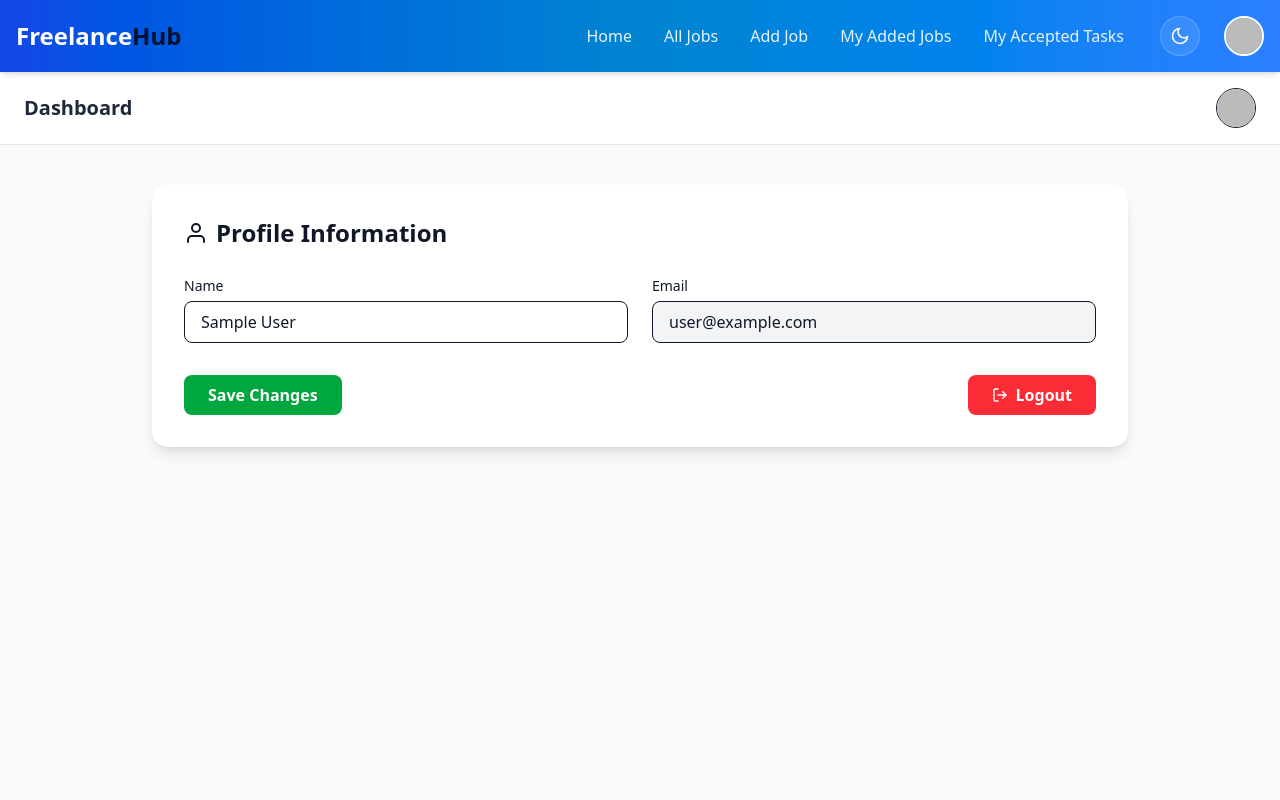
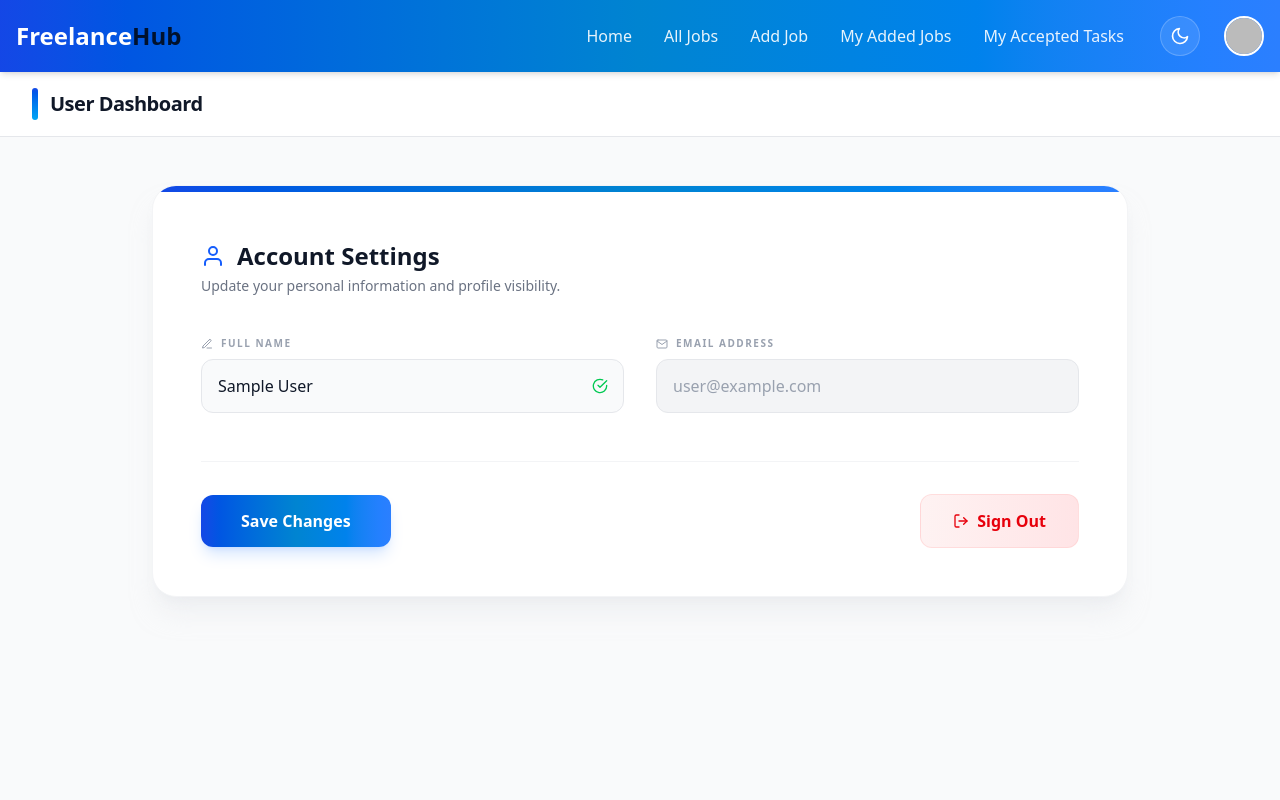
Before and after one commit to masudurrahman07/tenth-assignment-client, a React (Vite) app: page /dashboard in a window 1280 px wide. Shown: the top 800 px of the page. Built offline with nearby package versions, Linux system fonts and the light colour scheme; no server answers; sample sign-in values are in the browser's storage.

Commit message:
added user dashboard

```diff
--- a/src/components/Jobcard.jsx
+++ b/src/components/Jobcard.jsx
@@ -5,7 +5,7 @@ const JobCard = ({ job, currentUserEmail }) => {
   const isOwner = currentUserEmail === job.userEmail;
 
   return (
-    <div className="group bg-white dark:bg-gray-900 rounded-2xl overflow-hidden border border-gray-100 dark:border-gray-700 shadow-sm hover:shadow-xl transition-transform transition-shadow duration-300 hover:-translate-y-1 flex flex-col">
+    <div className="group bg-white dark:bg-gray-900 rounded-2xl overflow-hidden border border-gray-100 dark:border-gray-700 shadow-sm hover:shadow-xl transition-shadow duration-300 hover:-translate-y-1 flex flex-col">
 
       {/* Image */}
       <div className="relative overflow-hidden">
--- a/src/pages/Dashboard.jsx
+++ b/src/pages/Dashboard.jsx
@@ -1,73 +1,141 @@
-import React, { useContext } from "react";
+import React, { useContext, useState } from "react";
 import { AuthContext } from "../context/AuthContext";
-import { FiLogOut, FiUser } from "react-icons/fi";
+import { getAuth, updateProfile } from "firebase/auth"; // Fix: import getAuth
+import { toast } from "react-toastify";
+import { FiLogOut, FiUser, FiMail, FiEdit3, FiLoader, FiCheckCircle } from "react-icons/fi";
+import { motion } from "framer-motion";
 
 const Dashboard = () => {
   const { user, logOut } = useContext(AuthContext);
+  const [displayName, setDisplayName] = useState(user?.displayName || "");
+  const [isUpdating, setIsUpdating] = useState(false);
+
+  const handleUpdateProfile = async () => {
+    if (!displayName) {
+      toast.error("Name cannot be empty");
+      return;
+    }
+
+    // Access the direct Firebase Auth instance to avoid "getIdToken" errors
+    const auth = getAuth();
+    const currentUser = auth.currentUser;
+
+    if (!currentUser) {
+      toast.error("Session expired. Please log in again.");
+      return;
+    }
+
+    setIsUpdating(true);
+    try {
+      await updateProfile(currentUser, {
+        displayName: displayName,
+      });
+      toast.success("Profile updated successfully!");
+    } catch (error) {
+      console.error("Update Error:", error);
+      toast.error("Failed to update profile: " + error.message);
+    } finally {
+      setIsUpdating(false);
+    }
+  };
 
   return (
-    <div className="min-h-screen bg-gray-50 dark:bg-gray-950">
+    <div className="min-h-screen bg-gray-50 dark:bg-gray-950 transition-colors duration-300">
 
       {/* Dashboard Top Navbar */}
-      <div className="w-full bg-white dark:bg-gray-900 border-b border-gray-200 dark:border-gray-800 px-6 py-4 flex justify-between items-center">
-        <h1 className="text-xl  font-bold text-gray-800 dark:text-white">
-          Dashboard
+      <div className="w-full bg-white dark:bg-gray-900 border-b border-gray-200 dark:border-gray-800 px-8 py-4 flex justify-between items-center sticky top-0 z-10">
+        <div className="flex items-center gap-3">
+          <div className="w-1.5 h-8 bg-linear-to-b from-blue-700 to-sky-500 dark:from-[#36e2c3] dark:to-emerald-500 rounded-full"></div>
+          <h1 className="text-xl font-bold tracking-tight text-gray-900 dark:text-white">
+            User Dashboard
           </h1>
+        </div>
 
-        <div className="flex items-center gap-4">
-          <img
-            src={user?.photoURL || "https://via.placeholder.com/40"}
-            alt="user"
-            className="w-10 h-10 rounded-full border"
+      </div>
+
+      {/* Main Content */}
+      <main className="max-w-5xl mx-auto px-6 py-12">
+        <motion.div
+          initial={{ opacity: 0, y: 20 }}
+          animate={{ opacity: 1, y: 0 }}
+          className="bg-white dark:bg-gray-900 rounded-3xl shadow-xl shadow-gray-200/50 dark:shadow-none border border-gray-100 dark:border-gray-800 overflow-hidden"
+        >
+          {/* Header Accent Line */}
+          <div className="h-1.5 w-full bg-linear-to-r from-blue-700 via-sky-600 to-blue-500 dark:from-[#36e2c3] dark:via-[#2bc9ad] dark:to-[#36e2c3]"></div>
+
+          <div className="p-8 md:p-12">
+            <div className="mb-10">
+              <h2 className="text-2xl font-bold text-gray-900 dark:text-white flex items-center gap-3">
+                <FiUser className="text-blue-600 dark:text-[#36e2c3]" />
+                Account Settings
+              </h2>
+              <p className="text-sm text-gray-500 dark:text-gray-400 mt-1 font-medium">
+                Update your personal information and profile visibility.
+              </p>
+            </div>
+
+            <div className="grid grid-cols-1 md:grid-cols-2 gap-8">
+
+              {/* Name Input */}
+              <div className="space-y-2">
+                <label className="text-[10px] font-black uppercase tracking-[0.15em] text-gray-400 dark:text-gray-500 flex items-center gap-2">
+                  <FiEdit3 size={12} /> Full Name
+                </label>
+                <div className="relative">
+                  <input
+                    type="text"
+                    value={displayName}
+                    onChange={(e) => setDisplayName(e.target.value)}
+                    placeholder="Enter your name"
+                    className="w-full px-4 py-3.5 rounded-xl border border-gray-200 dark:border-gray-700 bg-gray-50 dark:bg-gray-800/50 text-gray-900 dark:text-white focus:ring-4 focus:ring-blue-500/10 focus:border-blue-500 dark:focus:border-[#36e2c3] outline-none transition-all font-medium"
+                  />
+                  {user?.displayName === displayName && displayName !== "" && (
+                    <FiCheckCircle className="absolute right-4 top-1/2 -translate-y-1/2 text-green-500" />
+                  )}
+                </div>
+              </div>
+
+              {/* Email Input */}
+              <div className="space-y-2">
+                <label className="text-[10px] font-black uppercase tracking-[0.15em] text-gray-400 dark:text-gray-500 flex items-center gap-2">
+                  <FiMail size={12} /> Email Address
+                </label>
+                <input
+                  type="email"
+                  value={user?.email || ""}
+                  disabled
+                  className="w-full px-4 py-3.5 rounded-xl border border-gray-200 dark:border-gray-700 bg-gray-100 dark:bg-gray-800 text-gray-400 dark:text-gray-500 cursor-not-allowed font-medium"
                 />
               </div>
             </div>
 
-      {/* Dashboard Content */}
-      <div className="max-w-5xl mx-auto px-6 py-10">
-        <div className="bg-white dark:bg-gray-900 rounded-2xl shadow-lg p-8">
+            {/* Actions Bar */}
+            <div className="mt-12 pt-8 border-t border-gray-100 dark:border-gray-800 flex flex-col sm:flex-row justify-between items-center gap-4">
 
-          <h2 className="text-2xl font-bold mb-6 flex items-center gap-2">
-            <FiUser /> Profile Information
-          </h2>
-
-          <div className="grid grid-cols-1 md:grid-cols-2 gap-6">
-
-            <div>
-              <label className="text-sm font-medium">Name</label>
-              <input
-                type="text"
-                defaultValue={user?.displayName || ""}
-                className="w-full mt-1 px-4 py-2 rounded-lg border dark:border-gray-700 bg-transparent"
-              />
-            </div>
-
-            <div>
-              <label className="text-sm font-medium">Email</label>
-              <input
-                type="email"
-                value={user?.email || ""}
-                disabled
-                className="w-full mt-1 px-4 py-2 rounded-lg border dark:border-gray-700 bg-gray-100 dark:bg-gray-800"
-              />
-            </div>
-          </div>
-
-          <div className="mt-8 flex justify-between">
-            <button className="px-6 py-2 rounded-lg bg-green-600 text-white font-semibold hover:bg-green-700">
-              Save Changes
+              <button
+                onClick={handleUpdateProfile}
+                disabled={isUpdating}
+                className="w-full sm:w-auto px-10 py-3.5 rounded-xl bg-linear-to-r from-blue-700 via-sky-600 to-blue-500 dark:from-[#36e2c3] dark:via-[#2bc9ad] dark:to-[#36e2c3] text-white dark:text-gray-950 font-bold hover:brightness-110 active:scale-95 transition-all shadow-lg shadow-blue-500/20 dark:shadow-[#36e2c3]/20 flex items-center justify-center gap-2 disabled:opacity-70 disabled:cursor-not-allowed"
+              >
+                {isUpdating ? (
+                  <>
+                    <FiLoader className="animate-spin" /> Updating...
+                  </>
+                ) : (
+                  "Save Changes"
+                )}
               </button>
 
               <button
                 onClick={logOut}
-              className="px-6 py-2 rounded-lg bg-red-500 text-white font-semibold hover:bg-red-600 flex items-center gap-2"
+                className="w-full sm:w-auto px-8 py-3.5 rounded-xl bg-linear-to-r from-red-50 to-rose-100 dark:from-red-950/20 dark:to-rose-900/20 border border-red-200/50 dark:border-red-800/30 text-red-600 dark:text-red-400 font-bold hover:from-red-100 hover:to-rose-200 dark:hover:from-red-900/40 dark:hover:to-rose-800/40 flex items-center justify-center gap-2 transition-all active:scale-95"
               >
-              <FiLogOut /> Logout
+                <FiLogOut /> Sign Out
               </button>
             </div>
-
           </div>
-      </div>
+        </motion.div>
+      </main>
     </div>
   );
 };
```
Lines whose indentation alone changed are shown as unchanged.
